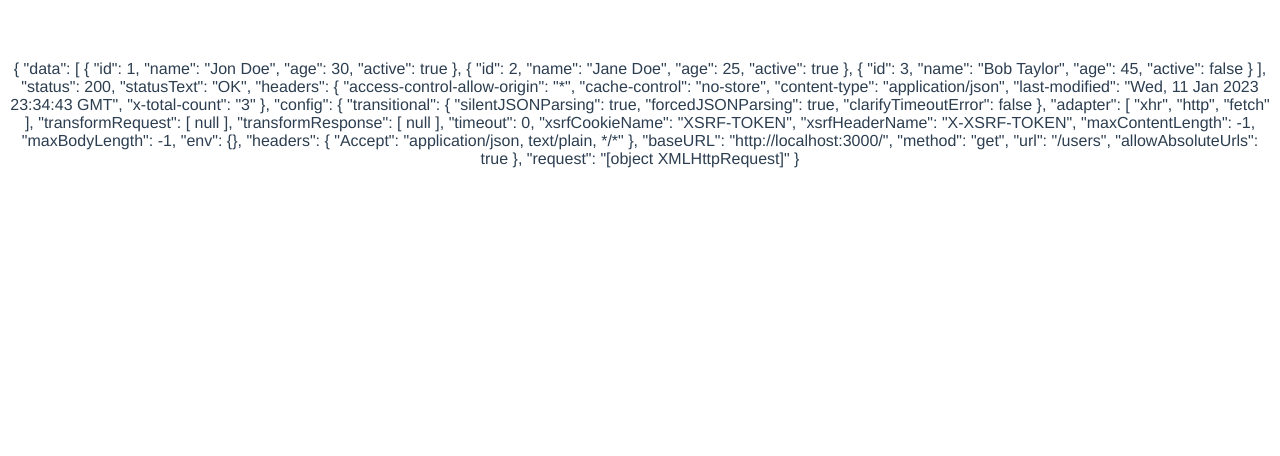
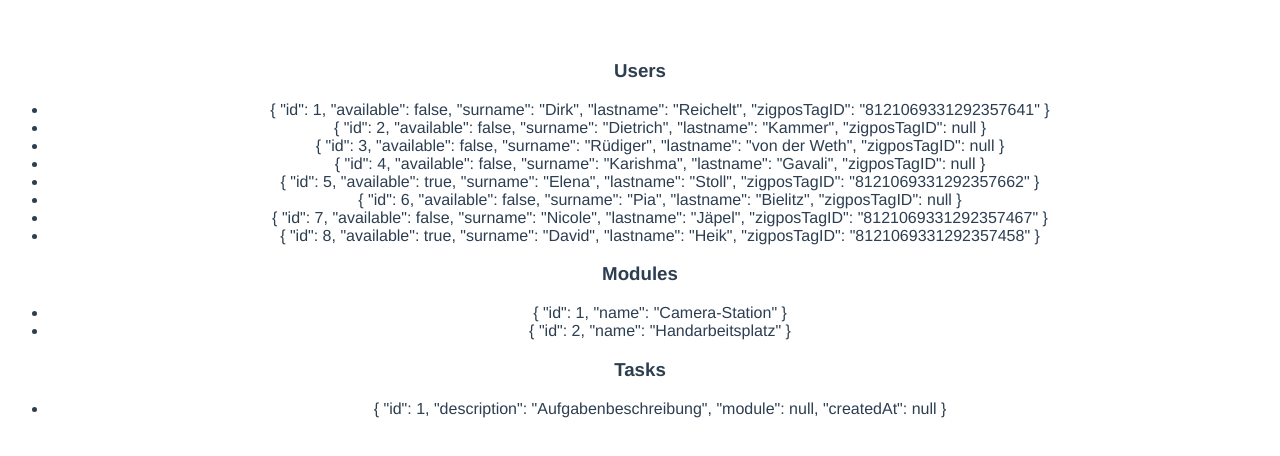
Before and after one commit to flacus4/teamrot, a Vue app: page / in a window 1280 px wide. Shown: the top 456 px of the page. Built offline with nearby package versions, Linux system fonts and the light colour scheme; data requests are answered from the project's data file.

Commit message:
display data lists from API

```diff
--- a/db.json
+++ b/db.json
@@ -2,21 +2,59 @@
   "users": [
       {
         "id": 1,
-        "name": "Jon Doe",
-        "age": 30,
-        "active": true
+        "available": false,
+        "surname": "Dirk",
+        "lastname": "Reichelt",
+        "zigposTagID": "8121069331292357641"
       },
       {
         "id": 2,
-        "name": "Jane Doe",
-        "age": 25,
-        "active": true
+        "available": false,
+        "surname": "Dietrich",
+        "lastname": "Kammer",
+        "zigposTagID": null
       },
       {
         "id": 3,
-        "name": "Bob Taylor",
-        "age": 45,
-        "active": false
+        "available": false,
+        "surname": "Rüdiger",
+        "lastname": "von der Weth",
+        "zigposTagID": null
+      },
+      {
+        "id": 4,
+        "available": false,
+        "surname": "Karishma",
+        "lastname": "Gavali",
+        "zigposTagID": null
+      },
+      {
+        "id": 5,
+        "available": true,
+        "surname": "Elena",
+        "lastname": "Stoll",
+        "zigposTagID": "8121069331292357662"
+      },
+      {
+        "id": 6,
+        "available": false,
+        "surname": "Pia",
+        "lastname": "Bielitz",
+        "zigposTagID": null
+      },
+      {
+        "id": 7,
+        "available": false,
+        "surname": "Nicole",
+        "lastname": "Jäpel",
+        "zigposTagID": "8121069331292357467"
+      },
+      {
+        "id": 8,
+        "available": true,
+        "surname": "David",
+        "lastname": "Heik",
+        "zigposTagID": "8121069331292357458"
       }
   ],
   "modules": [
--- a/src/components/FetchersData.vue
+++ b/src/components/FetchersData.vue
@@ -1,26 +1,45 @@
 <script>
-import { fetchMessage } from '@/services/fetchers'
 import axios from 'axios'
 
 export default {
 data() {
     return {
-    users: '',
-    dbdata: []
+    dbdata: ''
     }
 },
 async created() {
-    try {
-    this.dbdata = await fetchMessage()
-    this.users = await axios.get("/users");
-    }
-    catch(error){
-    console.log(error)
-    }
+    axios
+        .get('/db')
+        .then((response) => {
+        console.log(response.data);
+        this.dbdata = response.data;
+        })
+        .catch((errors) => {
+            console.log(errors);
+        });
 }
 }
 </script>
 
 <template>
-    <p>{{ users }}</p>
+    <h3>Users</h3>
+    <ul>
+        <li v-for="user in dbdata.users" :key="user.id">
+        {{ user }}
+        </li>
+    </ul>
+    <h3>Modules</h3>
+    <ul>
+        <li v-for="module in dbdata.modules" :key="module.id">
+        {{ module }}
+        </li>
+    </ul>
+    <h3>Tasks</h3>
+    <ul>
+        <li v-for="task in dbdata.tasks" :key="task.id">
+        {{ task }}
+        </li>
+    </ul>
+
+
 </template>
--- a/src/services/fetchers.js
+++ /dev/null
@@ -1,14 +0,0 @@
-import axios from 'axios'
-
-export const fetchMessage = async function (){
-  const response = await axios
-    .get('/db')
-    .then((response) => {
-        console.log(response);
-       // this.res = JSON.stringify(response.data);
-    })
-    .catch((errors) => {
-        console.log(errors);
-    });
-  return response
-}
```
Also changed, not shown: src/db.js (added, +18 -0 lines).
